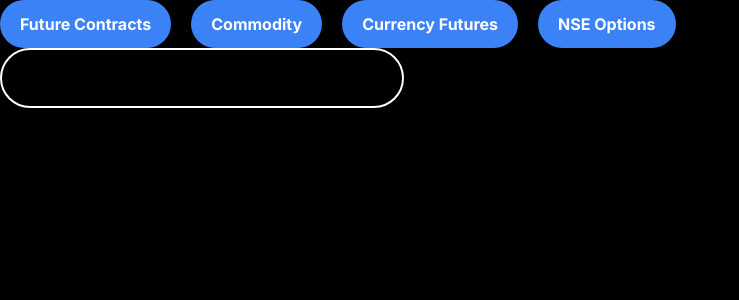
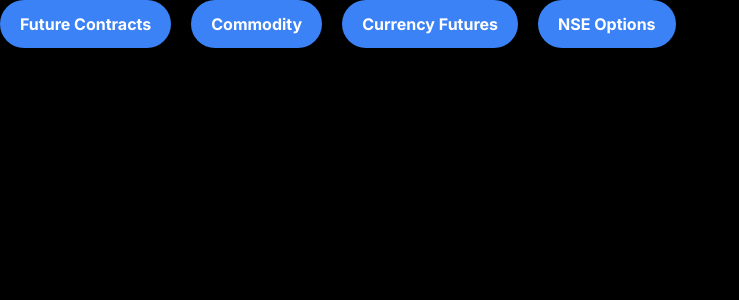
Before and after one commit to tanishqkrk/tradejini, a Next.js app: page / in a window 1280 px wide. Shown: the top 300 px of the page, without its empty margins (0-739 px from the left). Built offline with nearby package versions, Linux system fonts and the light colour scheme.

Commit message:
New option type for CE/PE

```diff
--- a/app/page.tsx
+++ b/app/page.tsx
@@ -8,7 +8,7 @@
 export default async function Home({ searchParams }) {
   const {
     type,
-    name,
+    optiontype,
   }: {
     type:
       | "futurecontracts"
@@ -16,7 +16,7 @@
       | "currencyfutures"
       | "nseoptions"
       | undefined;
-    name: string | undefined;
+    optiontype: "ce" | "pe" | undefined;
   } = searchParams;
   console.log(searchParams);
   let data:
@@ -27,6 +27,30 @@
     | undefined = undefined;
   if (type !== undefined)
     if (type === "nseoptions") {
+      if (optiontype === "pe")
+        data = [
+          ...(
+            await (
+              await fetch(process.env.URL + "/apis/" + type + "/pe/1")
+            ).json()
+          ).data,
+          ...(
+            await (
+              await fetch(process.env.URL + "/apis/" + type + "/pe/2")
+            ).json()
+          ).data,
+          ...(
+            await (
+              await fetch(process.env.URL + "/apis/" + type + "/pe/3")
+            ).json()
+          ).data,
+          ...(
+            await (
+              await fetch(process.env.URL + "/apis/" + type + "/pe/4")
+            ).json()
+          ).data,
+        ];
+      else if (optiontype === "ce")
         data = [
           ...(
             await (
@@ -48,34 +72,17 @@
               await fetch(process.env.URL + "/apis/" + type + "/ce/4")
             ).json()
           ).data,
-        ...(
-          await (
-            await fetch(process.env.URL + "/apis/" + type + "/pe/1")
-          ).json()
-        ).data,
-        ...(
-          await (
-            await fetch(process.env.URL + "/apis/" + type + "/pe/2")
-          ).json()
-        ).data,
-        ...(
-          await (
-            await fetch(process.env.URL + "/apis/" + type + "/pe/3")
-          ).json()
-        ).data,
-        ...(
-          await (
-            await fetch(process.env.URL + "/apis/" + type + "/pe/4")
-          ).json()
-        ).data,
         ];
+      else data = undefined;
     } else
       data = (await (await fetch(process.env.URL + "/apis/" + type)).json())
         .data;
   return (
     <main>
       <TypeSelectorComponent />
+      {type && (type !== "nseoptions" || optiontype) && (
         <SearchResults data={data} />
+      )}
     </main>
   );
 }
```
Lines whose indentation alone changed are shown as unchanged.
